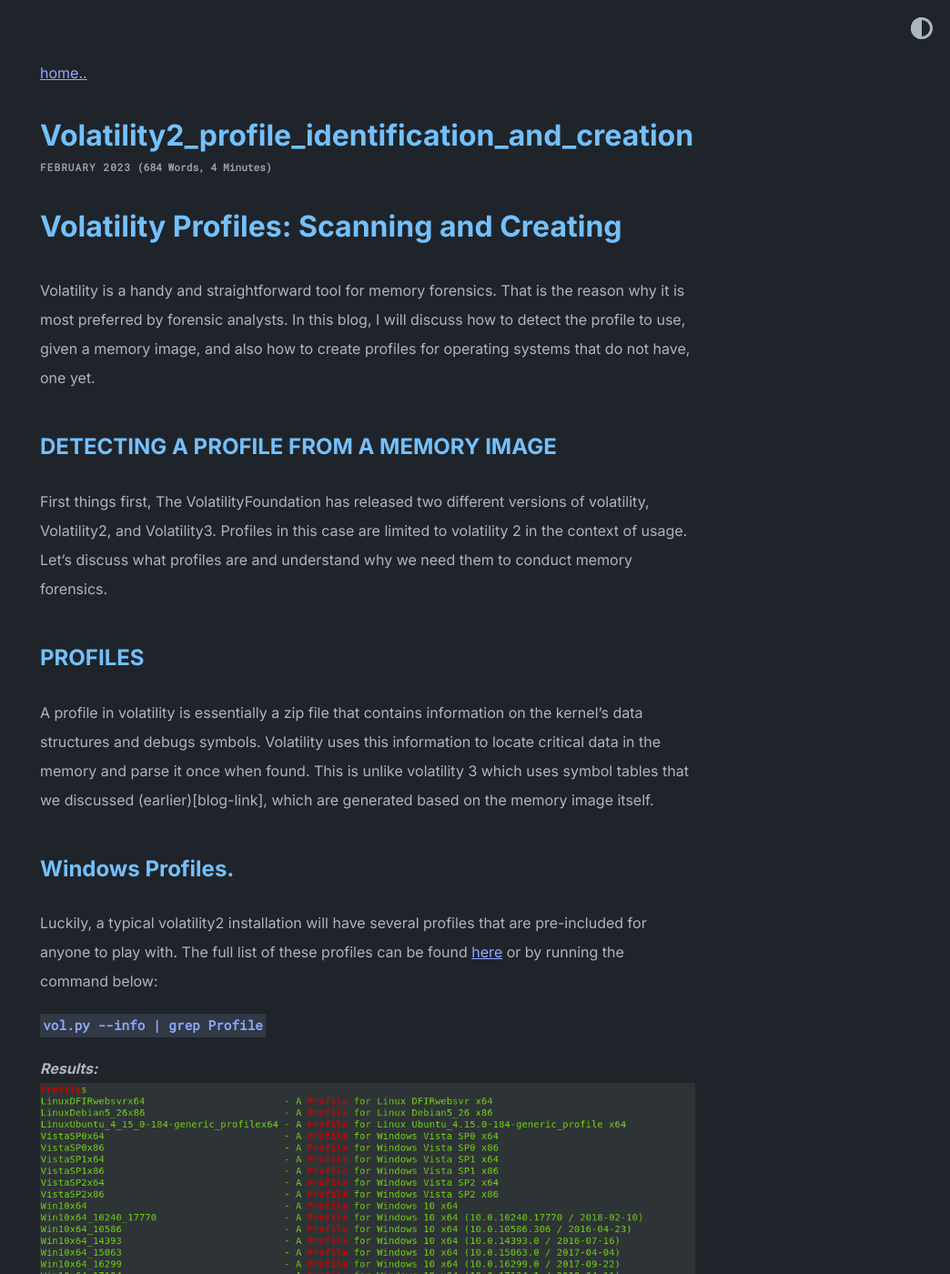
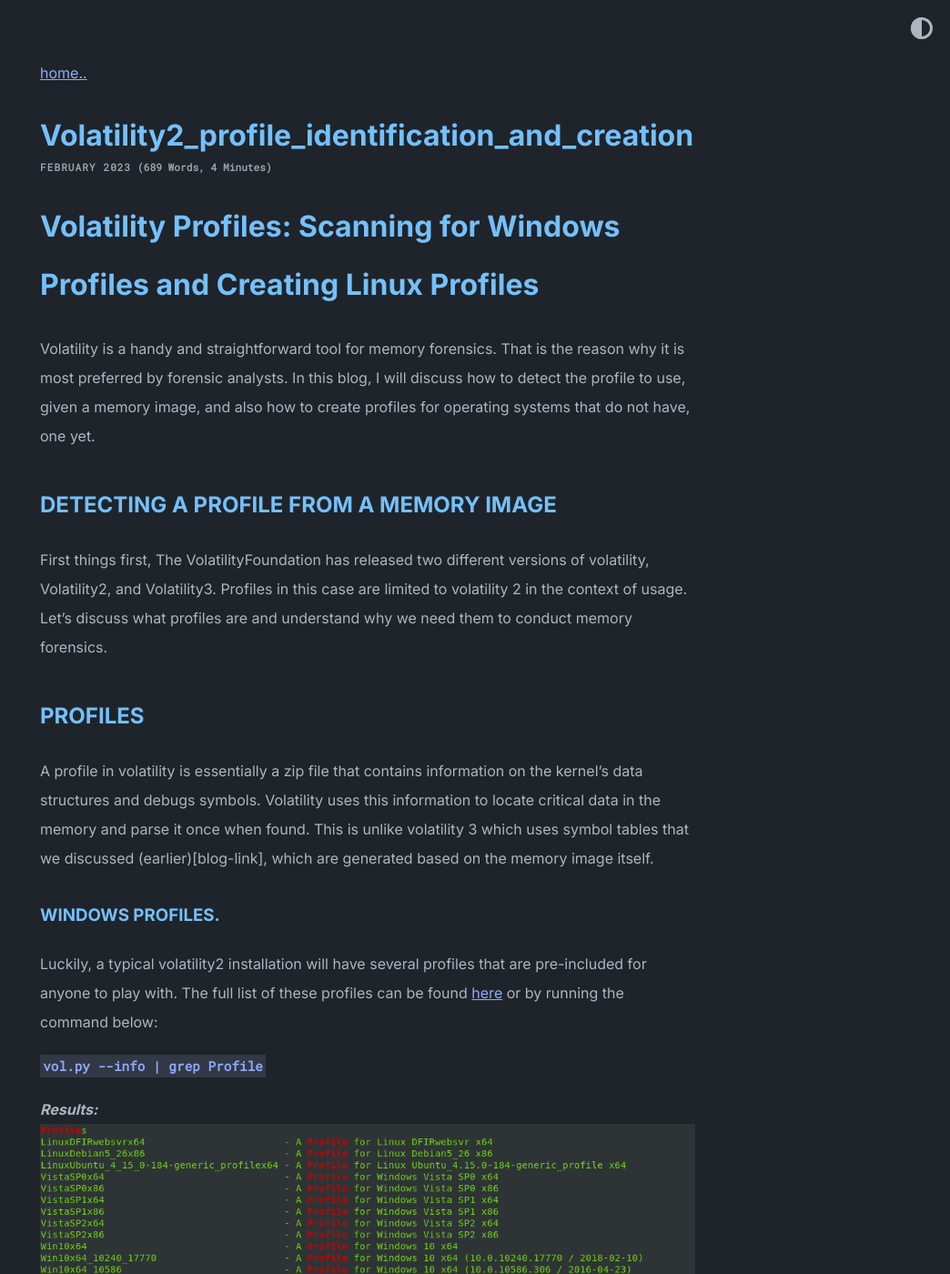
Before and after one commit to mystickev/mystickev.github.io, a Jekyll site: the page built from _posts/2023-02-08-Volatility2_Profile_Identification_and_Creation.md, in a window 1280 px wide and 1400 px high. Shown: the whole window at 91% size, without its empty margins (236-1280 px from the left). Built offline with Jekyll 4.4.1, drawn with Linux system fonts in a browser that asks for light colours; our own code applies the rules of GitHub Pages for plain Markdown files.

Commit message:
Update 2023-02-08-Volatility2_Profile_Identification_and_Creation.md

```diff
--- a/_posts/2023-02-08-Volatility2_Profile_Identification_and_Creation.md
+++ b/_posts/2023-02-08-Volatility2_Profile_Identification_and_Creation.md
@@ -1,4 +1,4 @@
-# Volatility Profiles: Scanning and Creating
+# Volatility Profiles: Scanning for Windows Profiles and Creating Linux Profiles
 
 Volatility is a handy and straightforward tool for memory forensics.  That is the reason why it is most preferred by forensic analysts. In this blog, I will discuss how to detect the profile to use, given a memory image, and also how to create profiles for operating systems that do not have, one yet.
 
@@ -6,9 +6,10 @@ Volatility is a handy and straightforward tool for memory forensics.  That is th
 First things first, The VolatilityFoundation has released two different versions of volatility, Volatility2, and Volatility3. Profiles in this case are limited to volatility 2 in the context of usage. Let’s discuss what profiles are and understand why we need them to conduct memory forensics.
 
 ## PROFILES
+
 A profile in volatility is essentially a zip file that contains information on the kernel’s data structures and debugs symbols. Volatility uses this information to locate critical data in the memory and parse it once when found. This is unlike volatility 3 which uses symbol tables that we discussed (earlier)[blog-link], which are generated based on the memory image itself.
 
-## Windows Profiles.
+### WINDOWS PROFILES.
 
 Luckily, a typical volatility2 installation will have several profiles that are pre-included for anyone to play with. The full list of these profiles can be found [here](https://github.com/volatilityfoundation/volatility/wiki/2.6-Win-Profiles#profile-lists) or by running the command below:
 
@@ -41,7 +42,7 @@ To solve such a situation, use the kdbgscan plugin to identify the KDBG that con
 
 ![image](/assets/images/favicon/kdbgscan.png)
 
-## LINUX PROFILES
+### LINUX PROFILES
 
 Given a memory image from a specific Debian/ubuntu/any other Linux version, it is important to have a profile that works with the specific version. Unfortunately, volatility2 doesn’t ship with Linux profiles nor can we use the plugin imageinfo to identify which profile to use with a Linux memory image. So in this case, we have to create one that is specific to the Linux version we are working with. The important bits needed to create a working Linux profile are:
  * Linux kernel headers
```
